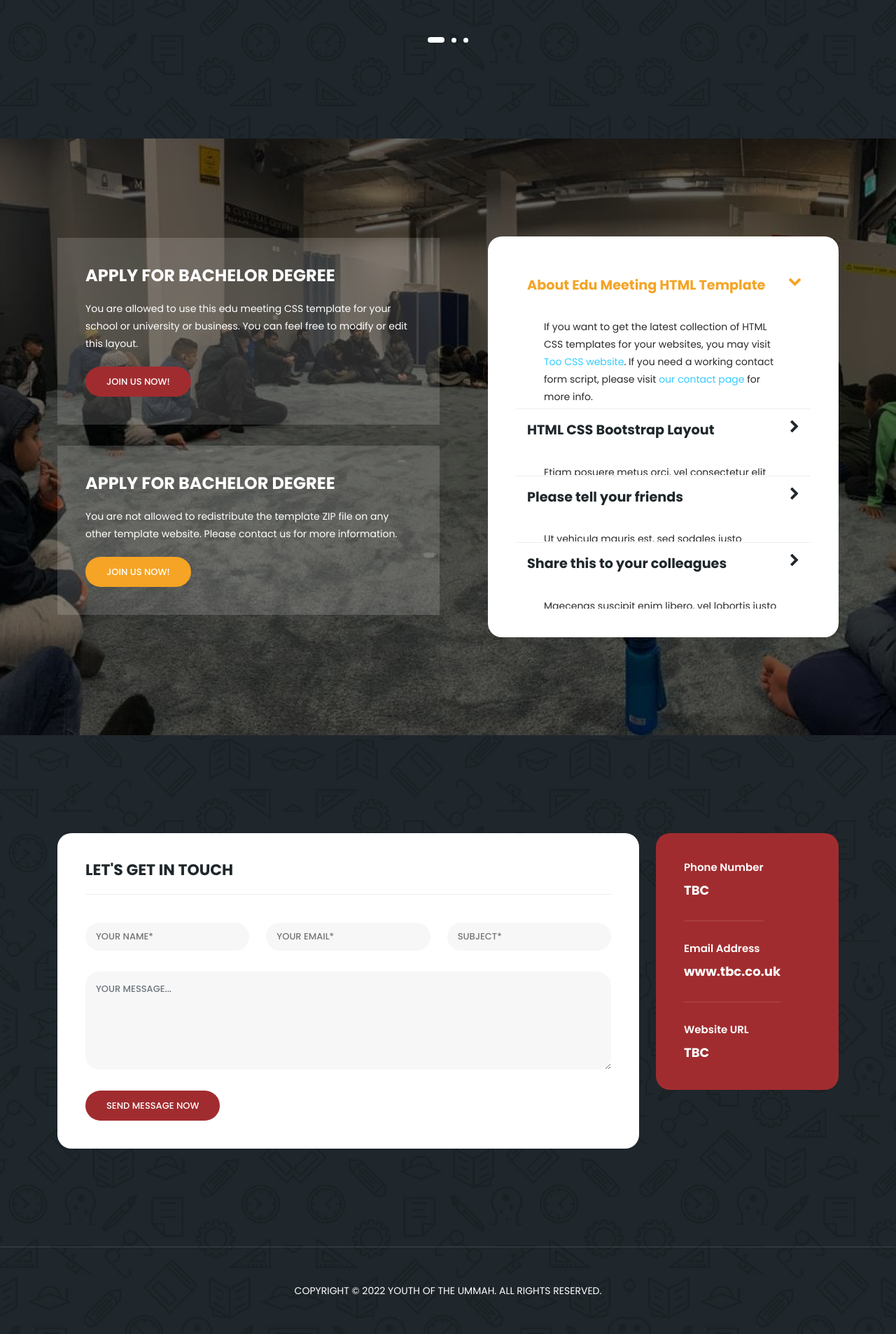
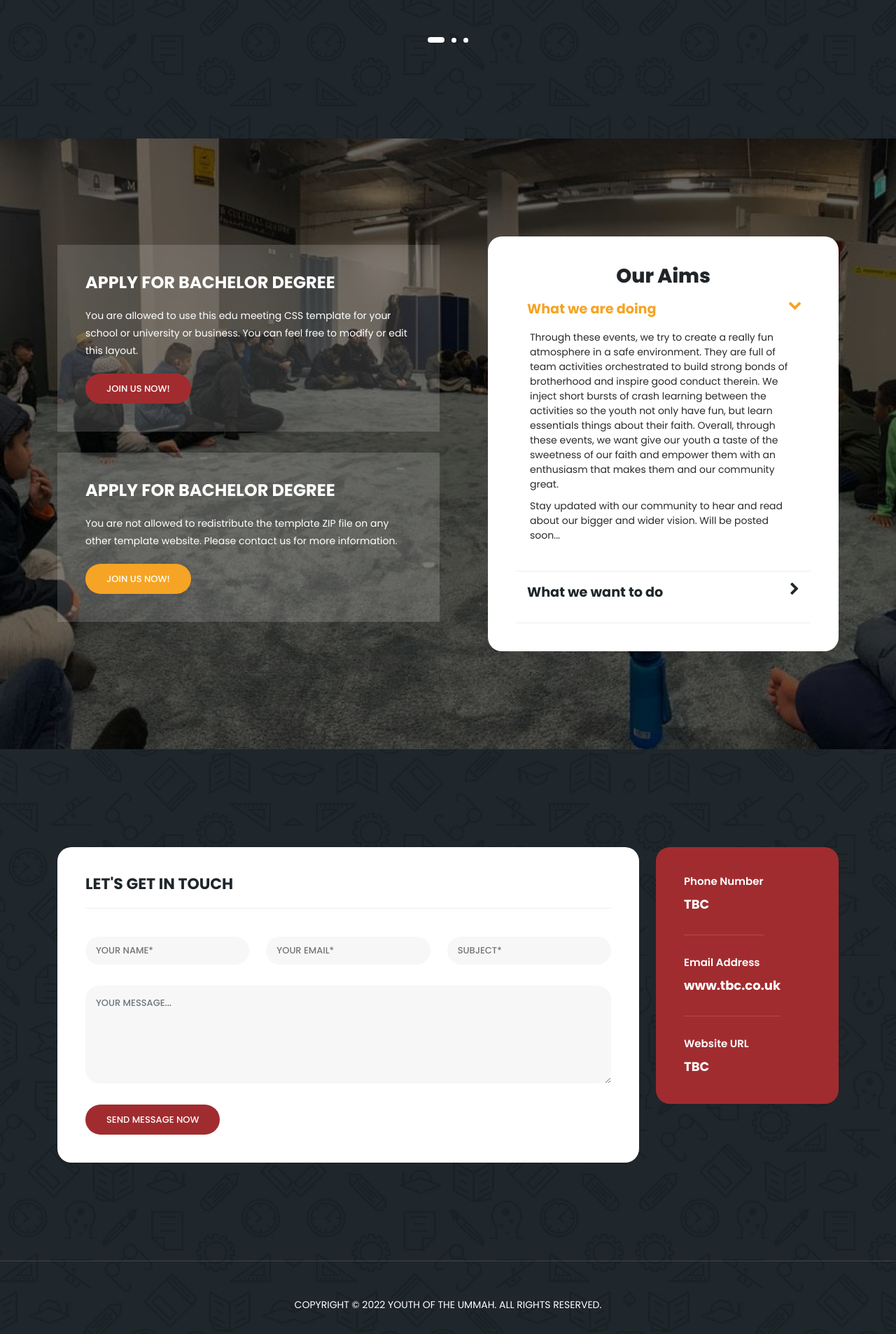
Before and after one commit to Abid-dev/youth-of-the-ummah-website, a PHP site: page / in a window 1280 px wide. Shown: the part 3338-5245 px from the top of the page at 70% size. Before the commit the page ends 5189 px from the top, so only its background shows below. Run offline with PHP 8.4, Linux system fonts and the light colour scheme; some libraries are stand-ins or nearby versions.

Commit message:
Aims documented and designed for the right side of donations section

```diff
--- a/assets/css/templatemo-edu-meeting.css
+++ b/assets/css/templatemo-edu-meeting.css
@@ -1124,9 +1124,16 @@ section.apply-now .item p {
   background-color: #fff;
   margin-left: 45px;
 }
+
+.our-aims-title {
+  font-weight: 750;
+  text-align: center;
+}
+
 .accordions .accordion {
   border-bottom: 1px solid #eee;
 }
+
 .accordions .last-accordion {
   border-bottom: none;
 }
@@ -1139,6 +1146,26 @@ section.apply-now .item p {
   transition: color 200ms ease-in-out;
   border-bottom: 1px solid #fff;
 }
+
+.accordion-body {
+  padding: 0;
+  margin-bottom: 10px;
+}
+
+.accordion-body > .content p {
+  line-height: 1.5em;
+  margin-bottom: 10px;
+}
+
+.accordion-body > .content ul li {
+  font-size: 14px;
+  line-height: 25px;
+  color: #2a2a2a;
+
+  list-style-type: disc;
+  list-style-position: inside;
+}
+
 @media screen and (min-width: 768px) {
   .accordion-head {
     padding: 1rem;
--- a/assets/js/custom.js
+++ b/assets/js/custom.js
@@ -1,11 +1,10 @@
 (function ($) {
-
   "use strict";
 
-	$(window).scroll(function() {
+  $(window).scroll(function () {
     var scroll = $(window).scrollTop();
-	  var box = $('.header-text').height();
-	  var header = $('header').height();
+    var box = $(".header-text").height();
+    var header = $("header").height();
 
     if (scroll >= box - header) {
       $("header").addClass("background-header");
@@ -14,34 +13,33 @@
     }
   });
 
-	$('.filters ul li').click(function(){
-        $('.filters ul li').removeClass('active');
-        $(this).addClass('active');
+  $(".filters ul li").click(function () {
+    $(".filters ul li").removeClass("active");
+    $(this).addClass("active");
 
-          var data = $(this).attr('data-filter');
+    var data = $(this).attr("data-filter");
     $grid.isotope({
-            filter: data
-          })
+      filter: data,
+    });
   });
 
   var $grid = $(".grid").isotope({
     itemSelector: ".all",
     percentPosition: true,
     masonry: {
-            columnWidth: ".all"
-          }
+      columnWidth: ".all",
+    },
   });
-
 
   const Accordion = {
     settings: {
       // Expand the first item by default
       first_expanded: false,
       // Allow items to be toggled independently
-	    toggle: false
+      toggle: false,
     },
 
-	  openAccordion: function(toggle, content) {
+    openAccordion: function (toggle, content) {
       if (content.children.length) {
         toggle.classList.add("is-open");
         let final_height = Math.floor(content.children[0].offsetHeight);
@@ -49,12 +47,12 @@
       }
     },
 
-	  closeAccordion: function(toggle, content) {
+    closeAccordion: function (toggle, content) {
       toggle.classList.remove("is-open");
       content.style.height = 0;
     },
 
-	  init: function(el) {
+    init: function (el) {
       const _this = this;
 
       // Override default settings with classes
@@ -73,7 +71,7 @@
         const content = all_contents[i];
 
         // Click behavior
-	      toggle.addEventListener("click", function(e) {
+        toggle.addEventListener("click", function (e) {
           if (!is_toggle) {
             // Hide all content areas first
             for (let a = 0; a < all_contents.length; a++) {
@@ -97,10 +95,10 @@
           _this.openAccordion(toggle, content);
         }
       }
-	  }
+    },
   };
 
-	(function() {
+  (function () {
     // Initiate all instances on the page
     const accordions = document.getElementsByClassName("accordions");
     for (let i = 0; i < accordions.length; i++) {
@@ -108,71 +106,75 @@
     }
   })();
 
-
-	$('.owl-service-item').owlCarousel({
-		items:3,
-		loop:true,
+  $(".owl-service-item").owlCarousel({
+    items: 3,
+    loop: true,
     dots: true,
     nav: true,
     autoplay: true,
-		margin:30,
-		  responsive:{
-			  0:{
-				  items:1
+    margin: 30,
+    responsive: {
+      0: {
+        items: 1,
       },
-			  600:{
-				  items:2
+      600: {
+        items: 2,
       },
-			  1000:{
-				  items:3
-			  }
-		  }
-	  })
+      1000: {
+        items: 3,
+      },
+    },
+  });
 
-	$('.owl-courses-item').owlCarousel({
-		items:4,
-		loop:true,
+  $(".owl-courses-item").owlCarousel({
+    items: 4,
+    loop: true,
     dots: true,
     nav: true,
     autoplay: true,
-		margin:30,
-		  responsive:{
-			  0:{
-				  items:1
+    margin: 30,
+    responsive: {
+      0: {
+        items: 1,
       },
-			  600:{
-				  items:2
+      600: {
+        items: 2,
       },
-			  1000:{
-				  items:4
-			  }
-		  }
-	  })
-
+      1000: {
+        items: 4,
+      },
+    },
+  });
 
   // Menu Dropdown Toggle
-	if($('.menu-trigger').length){
-		$(".menu-trigger").on('click', function() {
-			$(this).toggleClass('active');
-			$('.header-area .nav').slideToggle(200);
+  if ($(".menu-trigger").length) {
+    $(".menu-trigger").on("click", function () {
+      $(this).toggleClass("active");
+      $(".header-area .nav").slideToggle(200);
     });
   }
 
-
   // Menu elevator animation
-	$('.scroll-to-section a[href*=\\#]:not([href=\\#])').on('click', function() {
-		if (location.pathname.replace(/^\//,'') == this.pathname.replace(/^\//,'') && location.hostname == this.hostname) {
+  $(".scroll-to-section a[href*=\\#]:not([href=\\#])").on("click", function () {
+    if (
+      location.pathname.replace(/^\//, "") ==
+        this.pathname.replace(/^\//, "") &&
+      location.hostname == this.hostname
+    ) {
       var target = $(this.hash);
-			target = target.length ? target : $('[name=' + this.hash.slice(1) +']');
+      target = target.length ? target : $("[name=" + this.hash.slice(1) + "]");
       if (target.length) {
         var width = $(window).width();
-				if(width < 991) {
-					$('.menu-trigger').removeClass('active');
-					$('.header-area .nav').slideUp(200);
+        if (width < 991) {
+          $(".menu-trigger").removeClass("active");
+          $(".header-area .nav").slideUp(200);
         }
-				$('html,body').animate({
-					scrollTop: (target.offset().top) - 80
-				}, 700);
+        $("html,body").animate(
+          {
+            scrollTop: target.offset().top - 80,
+          },
+          700
+        );
         return false;
       }
     }
@@ -182,90 +184,106 @@
     $(document).on("scroll", onScroll);
 
     //smoothscroll
-	    $('.scroll-to-section a[href^="#"]').on('click', function (e) {
+    $('.scroll-to-section a[href^="#"]').on("click", function (e) {
       e.preventDefault();
       $(document).off("scroll");
 
-	        $('.scroll-to-section a').each(function () {
-	            $(this).removeClass('active');
-	        })
-	        $(this).addClass('active');
+      $(".scroll-to-section a").each(function () {
+        $(this).removeClass("active");
+      });
+      $(this).addClass("active");
 
       var target = this.hash,
         menu = target;
       var target = $(this.hash);
-	        $('html, body').stop().animate({
-	            scrollTop: (target.offset().top) - 79
-	        }, 500, 'swing', function () {
+      $("html, body")
+        .stop()
+        .animate(
+          {
+            scrollTop: target.offset().top - 79,
+          },
+          500,
+          "swing",
+          function () {
             window.location.hash = target;
             $(document).on("scroll", onScroll);
-	        });
+          }
+        );
     });
   });
 
-	function onScroll(event){
+  function onScroll(event) {
     var scrollPos = $(document).scrollTop();
-	    $('.nav a').each(function () {
+    $(".nav a").each(function () {
       var currLink = $(this);
       var refElement = $(currLink.attr("href"));
-	        if (refElement.position().top <= scrollPos && refElement.position().top + refElement.height() > scrollPos) {
-	            $('.nav ul li a').removeClass("active");
+      if (
+        refElement.position().top <= scrollPos &&
+        refElement.position().top + refElement.height() > scrollPos
+      ) {
+        $(".nav ul li a").removeClass("active");
         currLink.addClass("active");
-	        }
-	        else{
+      } else {
         currLink.removeClass("active");
       }
     });
   }
 
-
   // Page loading animation
-	$(window).on('load', function() {
-		if($('.cover').length){
-			$('.cover').parallax({
-				imageSrc: $('.cover').data('image'),
-				zIndex: '1'
+  $(window).on("load", function () {
+    if ($(".cover").length) {
+      $(".cover").parallax({
+        imageSrc: $(".cover").data("image"),
+        zIndex: "1",
       });
     }
 
-		$("#preloader").animate({
-			'opacity': '0'
-		}, 600, function(){
-			setTimeout(function(){
+    $("#preloader").animate(
+      {
+        opacity: "0",
+      },
+      600,
+      function () {
+        setTimeout(function () {
           $("#preloader").css("visibility", "hidden").fadeOut();
         }, 300);
-		});
+      }
+    );
   });
 
-
-
-	const dropdownOpener = $('.main-nav ul.nav .has-sub > a');
+  const dropdownOpener = $(".main-nav ul.nav .has-sub > a");
 
   // Open/Close Submenus
   if (dropdownOpener.length) {
     dropdownOpener.each(function () {
       var _this = $(this);
 
-            _this.on('tap click', function (e) {
-                var thisItemParent = _this.parent('li'),
-                    thisItemParentSiblingsWithDrop = thisItemParent.siblings('.has-sub');
+      _this.on("tap click", function (e) {
+        var thisItemParent = _this.parent("li"),
+          thisItemParentSiblingsWithDrop = thisItemParent.siblings(".has-sub");
 
-                if (thisItemParent.hasClass('has-sub')) {
-                    var submenu = thisItemParent.find('> ul.sub-menu');
+        if (thisItemParent.hasClass("has-sub")) {
+          var submenu = thisItemParent.find("> ul.sub-menu");
 
-                    if (submenu.is(':visible')) {
-                        submenu.slideUp(450, 'easeInOutQuad');
-                        thisItemParent.removeClass('is-open-sub');
+          if (submenu.is(":visible")) {
+            submenu.slideUp(450, "easeInOutQuad");
+            thisItemParent.removeClass("is-open-sub");
           } else {
-                        thisItemParent.addClass('is-open-sub');
+            thisItemParent.addClass("is-open-sub");
 
             if (thisItemParentSiblingsWithDrop.length === 0) {
-                            thisItemParent.find('.sub-menu').slideUp(400, 'easeInOutQuad', function () {
-                                submenu.slideDown(250, 'easeInOutQuad');
+              thisItemParent
+                .find(".sub-menu")
+                .slideUp(400, "easeInOutQuad", function () {
+                  submenu.slideDown(250, "easeInOutQuad");
                 });
             } else {
-                            thisItemParent.siblings().removeClass('is-open-sub').find('.sub-menu').slideUp(250, 'easeInOutQuad', function () {
-                                submenu.slideDown(250, 'easeInOutQuad');
+              thisItemParent
+                .siblings()
+                .removeClass("is-open-sub")
+                .find(".sub-menu")
+                .slideUp(250, "easeInOutQuad", function () {
+                  submenu.slideDown(250, "easeInOutQuad");
                 });
             }
           }
@@ -275,7 +293,6 @@
       });
     });
   }
-
 
   function visible(partial) {
     var $t = partial,
@@ -287,32 +304,33 @@
       compareTop = partial === true ? _bottom : _top,
       compareBottom = partial === true ? _top : _bottom;
 
-        return ((compareBottom <= viewBottom) && (compareTop >= viewTop) && $t.is(':visible'));
-
+    return (
+      compareBottom <= viewBottom && compareTop >= viewTop && $t.is(":visible")
+    );
   }
 
-    $(window).scroll(function() {
+  $(window).scroll(function () {
+    if (visible($(".count-digit"))) {
+      if ($(".count-digit").hasClass("counter-loaded")) return;
+      $(".count-digit").addClass("counter-loaded");
 
-        if (visible($('.count-digit'))) {
-            if ($('.count-digit').hasClass('counter-loaded')) return;
-            $('.count-digit').addClass('counter-loaded');
-
-            $('.count-digit').each(function() {
+      $(".count-digit").each(function () {
         var $this = $(this);
         jQuery({
-                    Counter: 0
-                }).animate({
-                    Counter: $this.text()
-                }, {
+          Counter: 0,
+        }).animate(
+          {
+            Counter: $this.text(),
+          },
+          {
             duration: 3000,
-                    easing: 'swing',
-                    step: function() {
+            easing: "swing",
+            step: function () {
               $this.text(Math.ceil(this.Counter));
+            },
+          }
+        );
+      });
     }
   });
-            });
-        }
-    })
-
-
 })(window.jQuery);
--- a/index.html
+++ b/index.html
@@ -384,58 +384,39 @@ https://templatemo.com/tm-569-edu-meeting
         </div>
         <div class="col-lg-6">
           <div class="accordions is-first-expanded">
+            <h3 class="our-aims-title">Our Aims</h3>
+
             <article class="accordion">
               <div class="accordion-head">
-                    <span>About Edu Meeting HTML Template</span>
+                  <span>What we are doing</span>
                   <span class="icon">
                       <i class="icon fa fa-chevron-right"></i>
                   </span>
               </div>
               <div class="accordion-body">
                 <div class="content">
-                        <p>If you want to get the latest collection of HTML CSS templates for your websites, you may visit <a rel="nofollow" href="https://www.toocss.com/" target="_blank">Too CSS website</a>. If you need a working contact form script, please visit <a href="https://templatemo.com/contact" target="_parent">our contact page</a> for more info.</p>
+                    <p>Through these events, we try to create a really fun atmosphere in a safe environment. They are full of team activities orchestrated to build strong bonds of brotherhood and inspire good conduct therein. We inject short bursts of crash learning between the activities so the youth not only have fun, but learn essentials things about their faith. Overall, through these events, we want give our youth a taste of the sweetness of our faith and empower them with an enthusiasm that makes them and our community great.</p>
+                    <p>Stay updated with our community to hear and read about our bigger and wider vision. Will be posted soon...</p>
                 </div>
               </div>
             </article>
             <article class="accordion">
               <div class="accordion-head">
-                    <span>HTML CSS Bootstrap Layout</span>
+                  <span>What we want to do</span>
                   <span class="icon">
                       <i class="icon fa fa-chevron-right"></i>
                   </span>
               </div>
               <div class="accordion-body">
                 <div class="content">
-                        <p>Etiam posuere metus orci, vel consectetur elit imperdiet eu. Cras ipsum magna, maximus at semper sit amet, eleifend eget neque. Nunc facilisis quam purus, sed vulputate augue interdum vitae. Aliquam a elit massa.<br><br>
-                        Nulla malesuada elit lacus, ac ultricies massa varius sed. Etiam eu metus eget nibh consequat aliquet. Proin fringilla, quam at euismod porttitor, odio odio tempus ligula, ut feugiat ex erat nec mauris. Donec viverra velit eget lectus sollicitudin tincidunt.</p>
-                    </div>
-                </div>
-            </article>
-            <article class="accordion">
-                <div class="accordion-head">
-                    <span>Please tell your friends</span>
-                    <span class="icon">
-                        <i class="icon fa fa-chevron-right"></i>
-                    </span>
-                </div>
-                <div class="accordion-body">
-                    <div class="content">
-                        <p>Ut vehicula mauris est, sed sodales justo rhoncus eu. Morbi porttitor quam velit, at ullamcorper justo suscipit sit amet. Quisque at suscipit mi, non efficitur velit.<br><br>
-                        Cras et tortor semper, placerat eros sit amet, porta est. Mauris porttitor sapien et quam volutpat luctus. Nullam sodales ipsum ac neque ultricies varius.</p>
-                    </div>
-                </div>
-            </article>
-            <article class="accordion last-accordion">
-                <div class="accordion-head">
-                    <span>Share this to your colleagues</span>
-                    <span class="icon">
-                        <i class="icon fa fa-chevron-right"></i>
-                    </span>
-                </div>
-                <div class="accordion-body">
-                    <div class="content">
-                        <p>Maecenas suscipit enim libero, vel lobortis justo condimentum id. Interdum et malesuada fames ac ante ipsum primis in faucibus.<br><br>
-                        Sed eleifend metus sit amet magna tristique, posuere laoreet arcu semper. Nulla pellentesque ut tortor sit amet maximus. In eu libero ullamcorper, semper nisi quis, convallis nisi.</p>
+                    <p>Hosting these events is only the start. They are only a gateway to bigger motives and goals for the community and ummah at large. It is through these events that we instil enthusiasm into the youth which we will then redirect to forming a better community. How we plan to keep the enthusiasm growing and spreading this khair is by:</p>
+                    <ul>
+                      <li>More equipment for events and masajid</li>
+                      <li>Day trips</li>
+                      <li>Residentials trips</li>
+                      <li>Supporting more and more masajid</li>
+                    </ul>
+                    <p>This is where we need your support. In order to take this to the next level and scale up to support more and more masajid/communities, we need your support at whatever capacity.</p>
                 </div>
               </div>
             </article>
```
Lines whose indentation alone changed are shown as unchanged.
